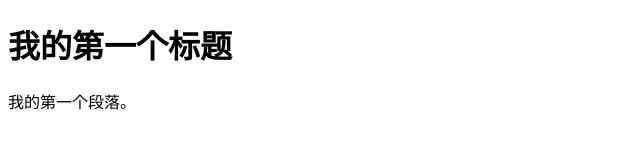
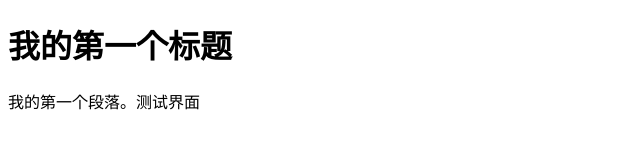
Before and after one commit to daxiami101/daxiami101.github.io, a plain HTML site: page index.html in a window 1280 px wide. Shown: the whole page, without its empty margins (0-640 px from the left). Drawn offline with Linux system fonts and the light colour scheme.

Commit message:
Update index.html

```diff
--- a/index.html
+++ b/index.html
@@ -6,6 +6,6 @@
 </head>
 <body>
     <h1>我的第一个标题</h1>
-    <p>我的第一个段落。</p>
+    <p>我的第一个段落。测试界面</p>
 </body>
 </html>
```
